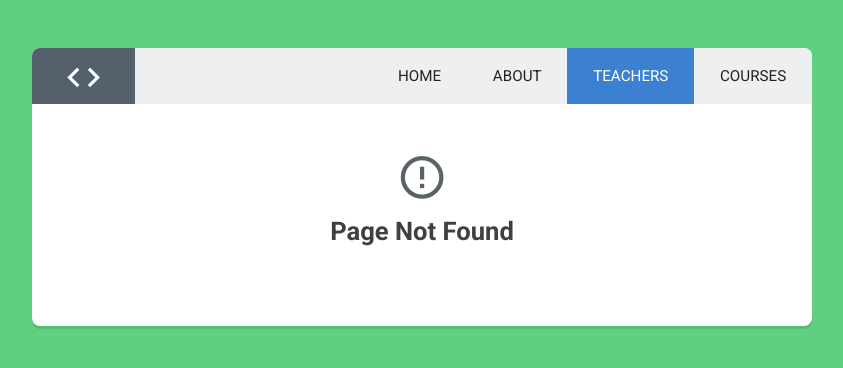
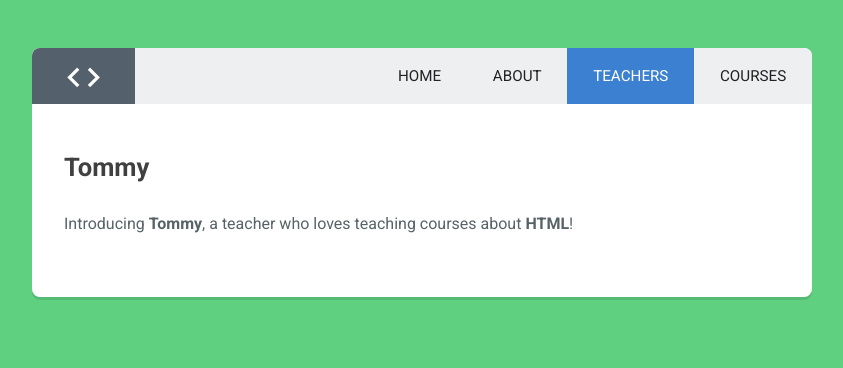
Before and after one commit to Amy-Pr/course-directory-project, a React (Create React App) app: page /teachers/HTML/Tommy in a window 1280 px wide. Before the commit this address had no page. Shown: the top 368 px of the page, without its empty margins (218-1061 px from the left). Built offline with nearby package versions, Linux system fonts and the light colour scheme.

Commit message:
display teacher name and topic dynamically with useParams hook

```diff
--- a/src/App.js
+++ b/src/App.js
@@ -19,7 +19,7 @@
       {/* Forward slash indicates root path */}
       <Route path="about" element={<About />} />
       <Route path="teachers" element={<Teachers />} />
-      <Route path="teachers/:name" element={<Featured />} />
+      <Route path="teachers/:topic/:name" element={<Featured />} />
       <Route path="courses" element={<Courses />}>
       {/* The first Route makes the Courses page default to the HTML content and keeps Courses link active. Setting 'replace' to true also fixes history stack. */}
           <Route index element={<Navigate replace to="/courses/html"/>}/>
--- a/src/components/Featured.js
+++ b/src/components/Featured.js
@@ -1,11 +1,14 @@
 import React from 'react';
+import { useParams } from 'react-router-dom';
 
 const Featured = () => {
+  let {name, topic} = useParams();
+
 
   return (
     <div className="main-content">
-      <h2>Featured: </h2>
-      <p>Introducing <strong></strong>, a teacher who loves teaching courses about <strong></strong>!</p>
+      <h2> {name} </h2>
+      <p>Introducing <strong>{name}</strong>, a teacher who loves teaching courses about <strong>{topic}</strong>!</p>
     </div>
   );
 }
--- a/src/components/Home.js
+++ b/src/components/Home.js
@@ -1,4 +1,5 @@
 import React from 'react';
+import { Link } from "react-router-dom";
 
 const Home = () => {
 
@@ -10,6 +11,9 @@
       <p>We have thousands of videos created by expert teachers on web design and front end development. Our library is continually refreshed with the latest on web technology so you will never fall behind.</p>
       <hr />
 
+      <h3>Featured Teachers</h3>
+      <Link to="teachers/HTML/Tommy"> Tommy Wingo </Link>
+
     </div>
   );
 }
```
